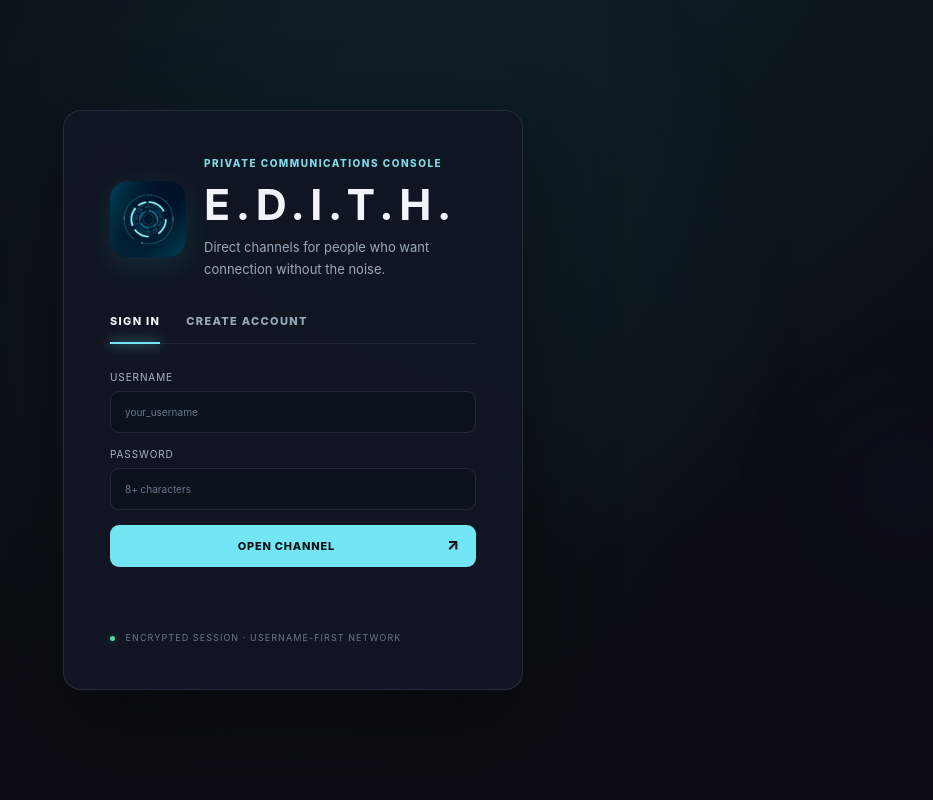
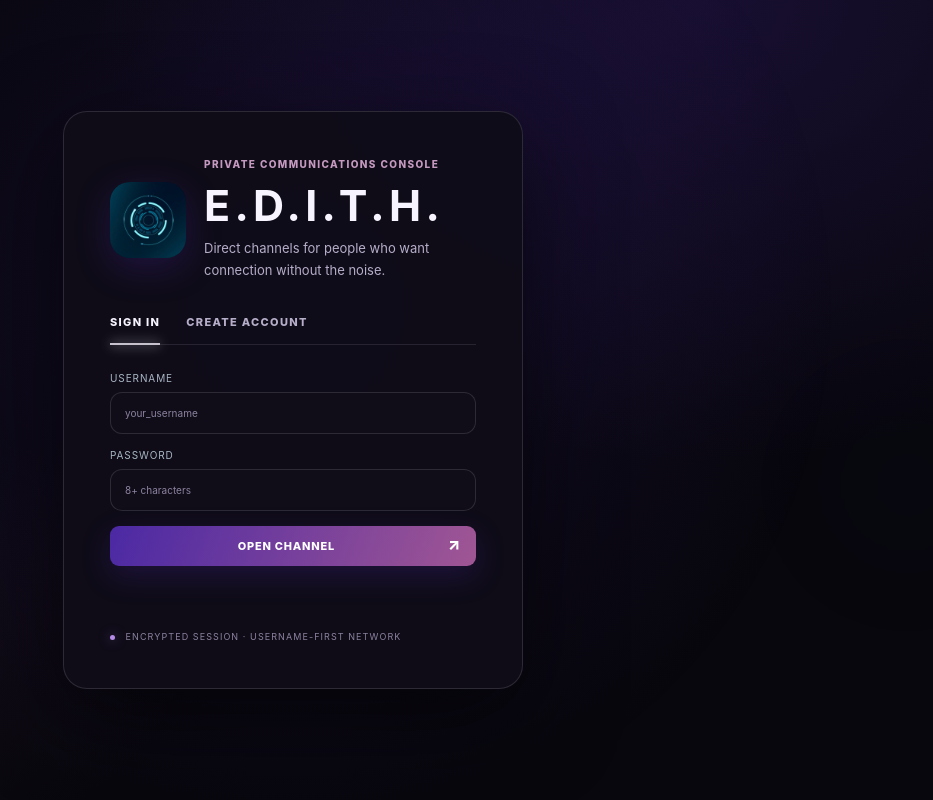
Before and after one commit to elitea117xpro-hub/edith-new, a FastAPI app: page / in a window 1280 px wide. Shown: the whole page, without its empty margins (347-1280 px from the left). Run offline with FastAPI, Linux system fonts and the light colour scheme.

Commit message:
Apply purple event-inspired E.D.I.T.H. interface theme

```diff
--- a/E.D.I.T.H.-main/static/styles.css
+++ b/E.D.I.T.H.-main/static/styles.css
@@ -486,3 +486,163 @@ body {
   .device-card { grid-template-columns: 42px 1fr; }
   .device-select { grid-column: 1 / -1; }
 }
+
+
+/* Visual direction: Dribbble Festivals & Events reference, adapted for messaging */
+:root {
+  --ink: #f7f3ff;
+  --muted: #b7aec9;
+  --muted-2: #8c829f;
+  --navy: #08070d;
+  --navy-2: #100d19;
+  --navy-3: #1b1429;
+  --cyan: #c6c1cc;
+  --cyan-strong: #a05694;
+  --cyan-soft: rgba(160, 86, 148, .17);
+  --amber: #d8b8ff;
+  --danger: #ff819b;
+  --line: rgba(198,193,204,.13);
+  --line-bright: rgba(160,86,148,.48);
+  --shadow: 0 26px 80px rgba(0,0,0,.48);
+}
+body {
+  color: var(--ink);
+  background:
+    radial-gradient(ellipse at 82% 0%, rgba(75,41,164,.24), transparent 38rem),
+    radial-gradient(ellipse at 0% 80%, rgba(160,86,148,.10), transparent 34rem),
+    #08070d;
+}
+.ambient { opacity: .12; }
+.eyebrow { color: #c69ac0; letter-spacing: .14em; }
+.status-dot { background: #b58be8; box-shadow: 0 0 11px rgba(181,139,232,.5); }
+.auth-screen { background: radial-gradient(circle at 50% 38%, rgba(75,41,164,.18), transparent 34rem); }
+.auth-card {
+  background: rgba(16,13,25,.96);
+  border: 1px solid rgba(198,193,204,.16);
+  border-radius: 24px;
+  box-shadow: 0 28px 90px rgba(0,0,0,.55);
+}
+.brand-logo { border-radius: 20px; box-shadow: 0 10px 34px rgba(75,41,164,.28); }
+.auth-brand h1 { letter-spacing: .1em; }
+.auth-form input, .search-wrap input, .composer input {
+  color: #f7f3ff;
+  background: #100d19;
+  border: 1px solid rgba(198,193,204,.16);
+  border-radius: 12px;
+}
+.auth-form input:focus, .search-wrap input:focus, .composer input:focus {
+  border-color: rgba(160,86,148,.8);
+  box-shadow: 0 0 0 3px rgba(160,86,148,.12);
+}
+.primary-button {
+  color: #fff;
+  background: linear-gradient(110deg,#4b29a4,#a05694);
+  border: 0;
+  box-shadow: 0 10px 28px rgba(75,41,164,.25);
+}
+.primary-button:hover { filter: brightness(1.13); }
+.secondary-button { border-color: rgba(160,86,148,.45); }
+.app-shell { background: #08070d; }
+.command-rail {
+  background: #09070f;
+  border-right: 1px solid rgba(198,193,204,.12);
+}
+.rail-button { color: #8e849e; border-radius: 16px; }
+.rail-button.active, .rail-button:hover {
+  color: #f4d9f0;
+  background: linear-gradient(145deg,rgba(75,41,164,.3),rgba(160,86,148,.17));
+  border-color: rgba(160,86,148,.26);
+  box-shadow: inset 3px 0 #a05694;
+}
+.topbar {
+  background: rgba(12,9,18,.92);
+  border-bottom: 1px solid rgba(198,193,204,.12);
+}
+.signal-line { background: linear-gradient(#a05694,#4b29a4); }
+.topbar h2 { letter-spacing: .12em; }
+.connection-pill {
+  background: rgba(75,41,164,.12);
+  border: 1px solid rgba(160,86,148,.24);
+}
+.avatar {
+  color: #f4d9f0;
+  background: linear-gradient(145deg,#4b29a4,#513640 72%,#a05694);
+  border: 1px solid rgba(198,193,204,.2);
+  border-radius: 15px;
+}
+.content-grid { gap: 16px; padding: 20px; }
+.list-panel, .conversation-panel, .secondary-panel {
+  background: linear-gradient(155deg,rgba(27,20,41,.98),rgba(16,13,25,.98));
+  border: 1px solid rgba(198,193,204,.13);
+  border-radius: 20px;
+  box-shadow: 0 16px 46px rgba(0,0,0,.2);
+}
+.list-heading h3, .section-heading h3 { letter-spacing: -.025em; }
+.search-wrap {
+  background: rgba(8,7,13,.68);
+  border: 1px solid rgba(198,193,204,.13);
+  border-radius: 13px;
+}
+.list-item { border: 1px solid transparent; border-radius: 14px; }
+.list-item:hover, .list-item.active {
+  background: linear-gradient(110deg,rgba(75,41,164,.22),rgba(160,86,148,.11));
+  border-color: rgba(160,86,148,.2);
+}
+.list-item-copy h4 { color: #f6f0ff; }
+.list-item-copy p, .presence-label { color: #a99db9; }
+.panel-footer { border-color: rgba(198,193,204,.12); }
+.conversation-header {
+  background: linear-gradient(100deg,rgba(75,41,164,.14),rgba(160,86,148,.07));
+  border-color: rgba(198,193,204,.12);
+}
+.action-button {
+  color: #e8dff3;
+  background: rgba(75,41,164,.18);
+  border-color: rgba(160,86,148,.25);
+  border-radius: 11px;
+}
+.action-button.accent {
+  color: #fff;
+  background: linear-gradient(110deg,#4b29a4,#a05694);
+  border-color: transparent;
+}
+.message-bubble {
+  color: #f7f3ff;
+  background: #211a30;
+  border: 1px solid rgba(198,193,204,.1);
+  border-radius: 5px 16px 16px 16px;
+}
+.message.mine .message-bubble {
+  background: linear-gradient(120deg,#392477,#653b78);
+  border-color: rgba(198,193,204,.12);
+  border-radius: 16px 5px 16px 16px;
+}
+.message-meta { color: #a99db9; }
+.composer {
+  background: #100d19;
+  border: 1px solid rgba(198,193,204,.16);
+  border-radius: 15px;
+}
+.send-button {
+  color: #fff;
+  background: linear-gradient(145deg,#4b29a4,#a05694);
+}
+.contact-card, .device-card {
+  background: linear-gradient(145deg,#211a30,#151020);
+  border: 1px solid rgba(198,193,204,.14);
+  border-radius: 16px;
+}
+.contact-card button { background: rgba(75,41,164,.22); border-color: rgba(160,86,148,.25); }
+.device-select { background: #100d19; border-color: rgba(198,193,204,.18); border-radius: 11px; }
+.device-note { background: rgba(75,41,164,.12); border-color: rgba(160,86,148,.2); border-radius: 14px; }
+.incoming-call-card, .active-call-card {
+  background: #100d19;
+  border: 1px solid rgba(160,86,148,.36);
+  border-radius: 22px;
+}
+.toast { background: #211a30; border: 1px solid rgba(160,86,148,.3); border-radius: 12px; }
+.empty-logo { filter: drop-shadow(0 12px 30px rgba(75,41,164,.25)); }
+@media (max-width: 820px) {
+  .content-grid { padding: 12px; gap: 12px; }
+  .list-panel, .conversation-panel, .secondary-panel { border-radius: 16px; }
+}
```
